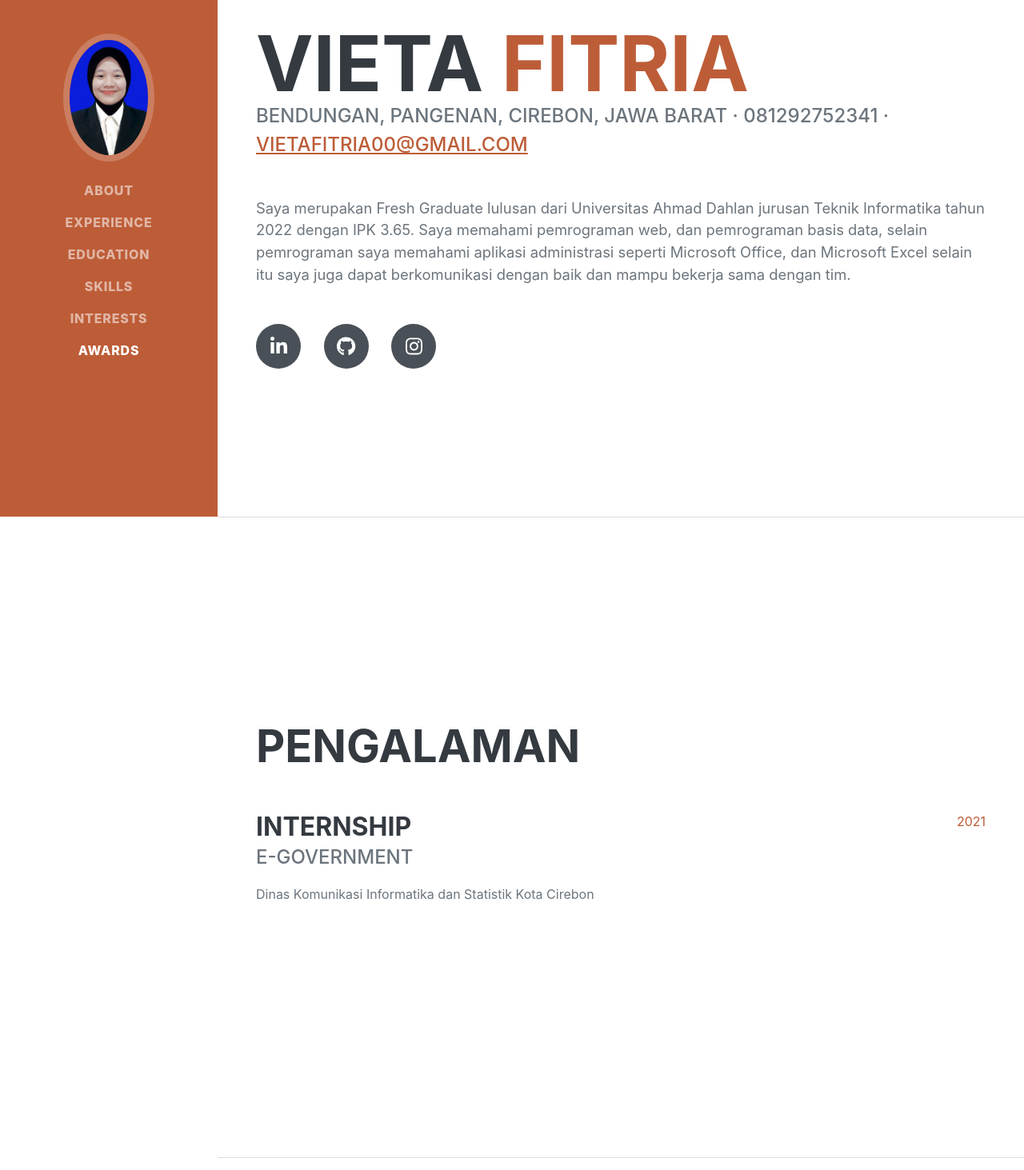
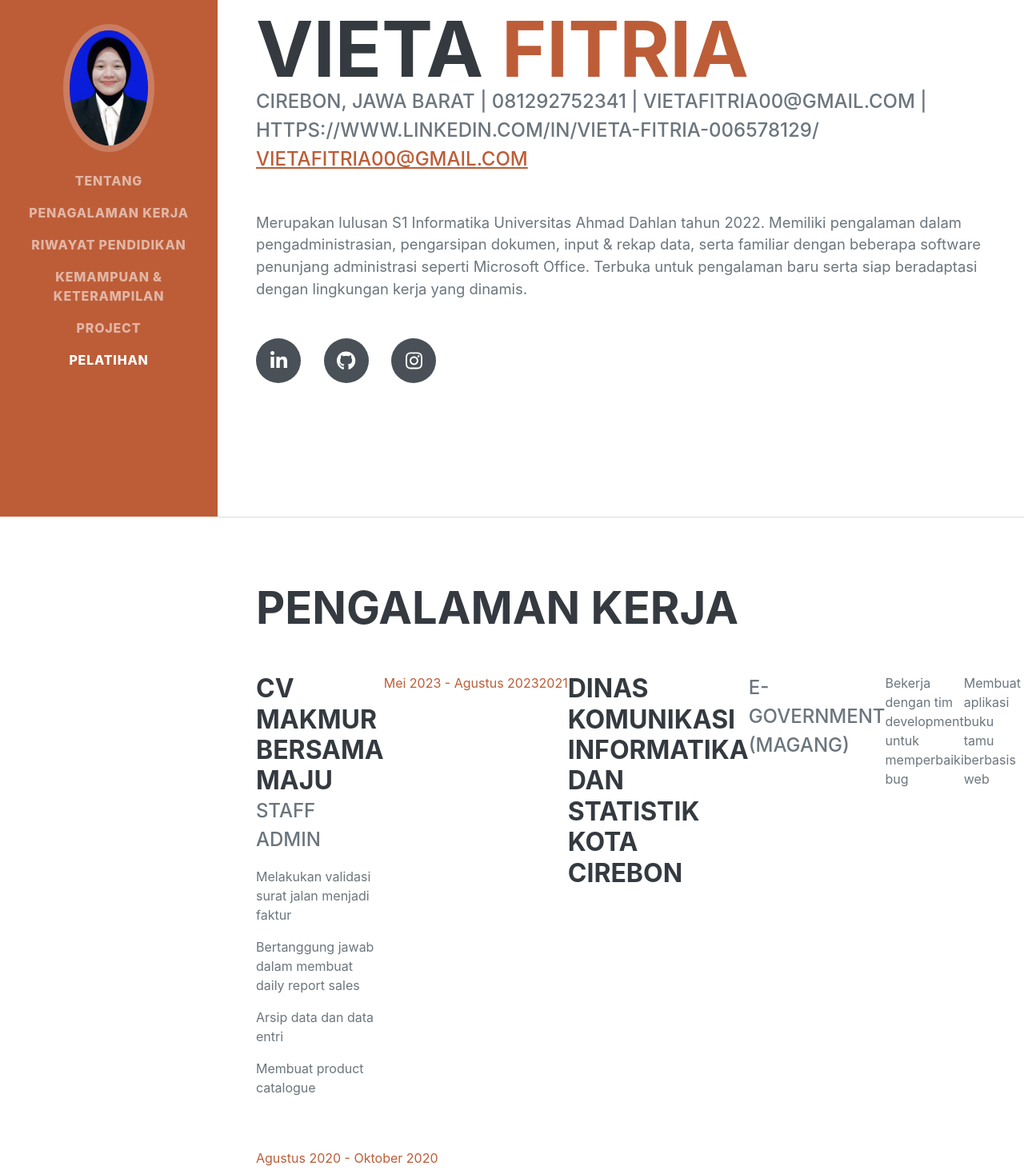
Before and after one commit to vietafitriaa/vietafitria.github.io, a plain HTML site: page index.html in a window 1280 px wide. Shown: the part 154-1617 px from the top of the page at 80% size. Drawn offline with nearby package versions, Linux system fonts and the light colour scheme; a web font is replaced by a local one.

Commit message:
Update index.html

```diff
--- a/index.html
+++ b/index.html
@@ -25,12 +25,12 @@
             <button class="navbar-toggler" type="button" data-bs-toggle="collapse" data-bs-target="#navbarResponsive" aria-controls="navbarResponsive" aria-expanded="false" aria-label="Toggle navigation"><span class="navbar-toggler-icon"></span></button>
             <div class="collapse navbar-collapse" id="navbarResponsive">
                 <ul class="navbar-nav">
-                    <li class="nav-item"><a class="nav-link js-scroll-trigger" href="#about">About</a></li>
-                    <li class="nav-item"><a class="nav-link js-scroll-trigger" href="#experience">Experience</a></li>
-                    <li class="nav-item"><a class="nav-link js-scroll-trigger" href="#education">Education</a></li>
-                    <li class="nav-item"><a class="nav-link js-scroll-trigger" href="#skills">Skills</a></li>
-                    <li class="nav-item"><a class="nav-link js-scroll-trigger" href="#interests">Interests</a></li>
-                    <li class="nav-item"><a class="nav-link js-scroll-trigger" href="#awards">Awards</a></li>
+                    <li class="nav-item"><a class="nav-link js-scroll-trigger" href="#about">Tentang</a></li>
+                    <li class="nav-item"><a class="nav-link js-scroll-trigger" href="#experience">Penagalaman Kerja</a></li>
+                    <li class="nav-item"><a class="nav-link js-scroll-trigger" href="#education">Riwayat Pendidikan</a></li>
+                    <li class="nav-item"><a class="nav-link js-scroll-trigger" href="#skills">Kemampuan & Keterampilan</a></li>
+                    <li class="nav-item"><a class="nav-link js-scroll-trigger" href="#interests">Project</a></li>
+                    <li class="nav-item"><a class="nav-link js-scroll-trigger" href="#awards">Pelatihan</a></li>
                 </ul>
             </div>
         </nav>
@@ -44,10 +44,10 @@
                         <span class="text-primary">Fitria</span>
                     </h1>
                     <div class="subheading mb-5">
-                        Bendungan, Pangenan, Cirebon, Jawa Barat · 081292752341 ·
+                       Cirebon, Jawa Barat | 081292752341 | vietafitria00@gmail.com | https://www.linkedin.com/in/vieta-fitria-006578129/
                         <a href="mailto:name@email.com">vietafitria00@gmail.com</a>
                     </div>
-                    <p class="lead mb-5">Saya merupakan Fresh Graduate lulusan dari Universitas Ahmad Dahlan jurusan Teknik Informatika tahun 2022 dengan IPK 3.65. Saya memahami pemrograman web, dan pemrograman basis data, selain pemrograman saya memahami aplikasi administrasi seperti Microsoft Office, dan Microsoft Excel selain itu saya juga dapat berkomunikasi dengan baik dan mampu bekerja sama dengan tim.</p>
+                    <p class="lead mb-5">Merupakan lulusan S1 Informatika Universitas Ahmad Dahlan tahun 2022. Memiliki pengalaman dalam pengadministrasian, pengarsipan dokumen, input & rekap data, serta familiar dengan beberapa software penunjang administrasi seperti Microsoft Office. Terbuka untuk pengalaman baru serta siap beradaptasi dengan lingkungan kerja yang dinamis.</p>
                     <div class="social-icons">
                         <a class="social-icon" href="https://www.linkedin.com/in/vieta-fitria-006578129/"><i class="fab fa-linkedin-in"></i></a>
                         <a class="social-icon" href="https://github.com/vietafitriaa"><i class="fab fa-github"></i></a>
@@ -59,14 +59,24 @@
             <!-- Experience-->
             <section class="resume-section" id="experience">
                 <div class="resume-section-content">
-                    <h2 class="mb-5">Pengalaman</h2>
+                    <h2 class="mb-5">Pengalaman Kerja</h2>
                     <div class="d-flex flex-column flex-md-row justify-content-between mb-5">
                         <div class="flex-grow-1">
-                            <h3 class="mb-0">Internship</h3>
-                            <div class="subheading mb-3">E-Government</div>
-                            <p>Dinas Komunikasi Informatika dan Statistik Kota Cirebon</p>
+                            <h3 class="mb-0">CV MAKMUR BERSAMA MAJU</h3>
+                            <div class="subheading mb-3">STAFF ADMIN</div>
+                            <p>Melakukan validasi surat jalan menjadi faktur</p>
+                            <p>Bertanggung jawab dalam membuat daily report sales</p
+                            <p>Arsip data dan data entri</p>
+                            <p>Membuat product catalogue</p>
                         </div>
+                         <div class="flex-shrink-0"><span class="text-primary">Mei 2023 - Agustus 2023</span></div>
                         <div class="flex-shrink-0"><span class="text-primary">2021</span></div>
+                            <h3 class="mb-0">Dinas Komunikasi Informatika dan Statistik Kota Cirebon</h3>
+                            <div class="subheading mb-3">E-Government (MAGANG)</div>
+                            <p>Bekerja dengan tim development untuk memperbaiki bug</p>
+                            <p>Membuat aplikasi buku tamu berbasis web</p>
+                        </div>
+                        <div class="flex-shrink-0"><span class="text-primary">Agustus 2020 - Oktober 2020</span></div>
                     </div>
 
                 </div>
@@ -75,7 +85,7 @@
             <!-- Education-->
             <section class="resume-section" id="education">
                 <div class="resume-section-content">
-                    <h2 class="mb-5">Pendidikan</h2>
+                    <h2 class="mb-5">Riwayat Pendidikan</h2>
                     <div class="d-flex flex-column flex-md-row justify-content-between mb-5">
                         <div class="flex-grow-1">
                             <h3 class="mb-0">Universitas Ahmad Dahlan</h3>
@@ -104,9 +114,9 @@
                     <ul class="list-inline dev-icons">
                         <li class="list-inline-item"><i class="fab fa-html5"></i></li>
                         <li class="list-inline-item"><i class="fab fa-css3-alt"></i></li>
-                        <li class="list-inline-item"><i class="fab fa-js-square"></i></li>
-                        <li class="list-inline-item"><i class="fab fa-node-js"></i></li>
-                        <li class="list-inline-item"><i class="fab fa-wordpress"></i></li>
+<!--                         <li class="list-inline-item"><i class="fab fa-js-square"></i></li> -->
+<!--                         <li class="list-inline-item"><i class="fab fa-node-js"></i></li> -->
+<!--                         <li class="list-inline-item"><i class="fab fa-wordpress"></i></li> -->
                         <li class="list-inline-item"><i class="fa-brands fa-php"></i></li>
                     </ul>
 
@@ -117,15 +127,11 @@
                         </li>
                         <li>
                             <span class="fa-li"><i class="fas fa-check"></i></span>
-                            Microsoft Excel
+                            Software Accurate
                         </li>
                         <li>
                             <span class="fa-li"><i class="fas fa-check"></i></span>
-                            Microsoft Power Point
-                        </li>
-                        <li>
-                            <span class="fa-li"><i class="fas fa-check"></i></span>
-                            Adobe Photoshop
+                            CodeIgniter
                         </li>
                         <li>
                             <span class="fa-li"><i class="fas fa-check"></i></span>
@@ -138,12 +144,12 @@
             <!-- Interests-->
             <section class="resume-section" id="interests">
                 <div class="resume-section-content">
-                    <h2 class="mb-5">Projek</h2>
+                    <h2 class="mb-5">Project</h2>
                      <div class="d-flex flex-column flex-md-row justify-content-between">
                         <div class="flex-grow-1">
                             <div class="subheading mb-3">Aplikasi Buku Tamu Dinas Komunikasi Informatika dan Statistik Cirebon</div>
                         </div>
-                        <div class="flex-shrink-0"><span class="text-primary">2021</span></div>
+                        <div class="flex-shrink-0"><span class="text-primary">2020</span></div>
                     </div>
                      <div class="d-flex flex-column flex-md-row justify-content-between">
                         <div class="flex-grow-1">
@@ -163,7 +169,7 @@
             <!-- Awards-->
             <section class="resume-section" id="awards">
                 <div class="resume-section-content">
-                    <h2 class="mb-5">Sertifikasi</h2>
+                    <h2 class="mb-5">Pelatihan</h2>
                     <ul class="fa-ul mb-0">
                         <li>
                             <span class="fa-li"><i class="fas fa-trophy text-warning"></i></span>
@@ -172,6 +178,10 @@
                         <li>
                             <span class="fa-li"><i class="fas fa-trophy text-warning"></i></span>
                             Programming With SQL
+                        </li>
+                        <li>
+                            <span class="fa-li"><i class="fas fa-trophy text-warning"></i></span>
+                            Quality Assurance
                         </li>
                     </ul>
                 </div>
```
